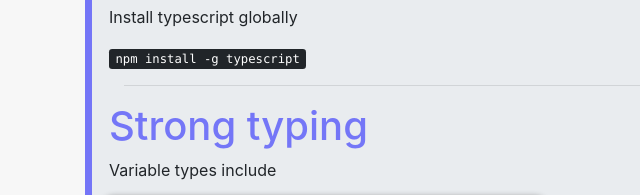
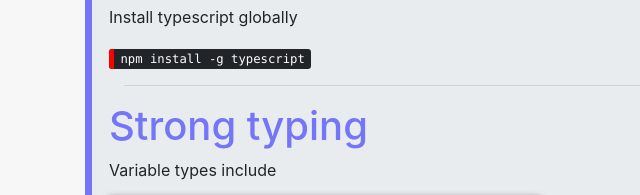
Before and after one commit to JamalGuyo/TypescriptGuide, a website: page index.html in a window 1280 px wide. Shown: the part 195-390 px from the top of the page, 0-640 px from the left. Drawn offline with nearby package versions, Linux system fonts and the light colour scheme; a web font is replaced by a local one.

Commit message:
style install code

```diff
--- a/index.html
+++ b/index.html
@@ -24,7 +24,7 @@
                     <h1>Environment setup</h1>
                     <div>
                         <p>Install typescript globally</p>
-                        <code><kbd>npm install -g typescript</kbd></code>
+                        <code><kbd class="install-text">npm install -g typescript</kbd></code>
                         <br />
                     </div>
                 </div>
--- a/style.scss
+++ b/style.scss
@@ -10,6 +10,9 @@ body {
 		overflow: auto;
 		h1 {
 			color: rgba(0, 0, 255, 0.5);
+		}
+		.install-text {
+			border-left: 5px solid #ff0000;
 		}
 		pre.card {
 			color: aqua;
```
Also changed, not shown: style.css, 1 other file.
